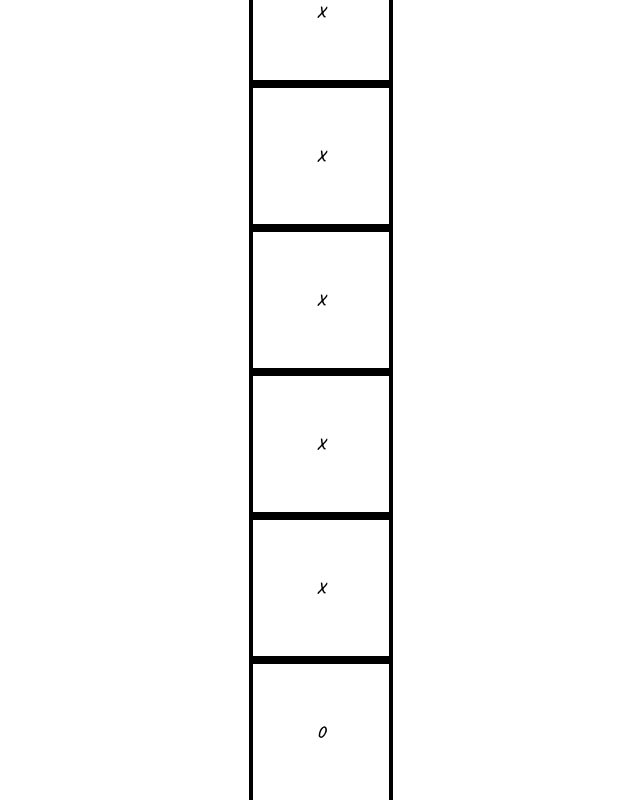
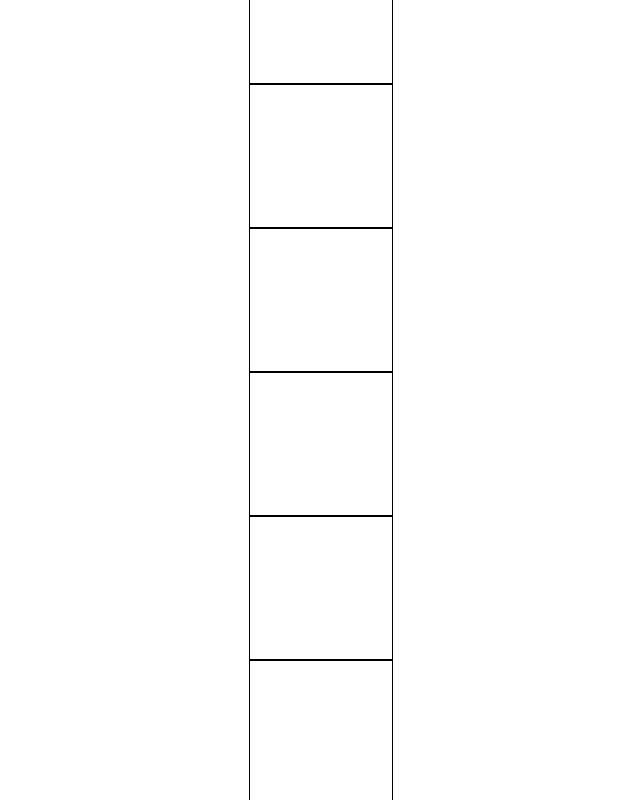
Before and after one commit to HenriqueMelo2007/tic-tac-toe, a Next.js app: page / in a window 1280 px wide. Shown: the top 800 px of the page, without its empty margins (319-959 px from the left). Built offline with nearby package versions, Linux system fonts and the light colour scheme.

Commit message:
adiciona função de ao clicar imprimir o valor de X na tela do usuário

```diff
--- a/src/app/page.tsx
+++ b/src/app/page.tsx
@@ -6,7 +6,7 @@ import { useState } from "react"
 export default function Home() {
 
   const [jogadorDaVez, setJogadorDaVez] = useState('X') // 'X' ou 'O'
-  const [quadrados, setQuadrados] = useState(['X', 'X', 'X', 'X', 'X', 'X', 'O', 'O', 'O']) // 'X' ou 'O'
+  const [quadrados, setQuadrados] = useState(['', '', '', '', '', '', '', '', '']) // 'X' ou 'O'
 
 
   return (
@@ -14,7 +14,7 @@ export default function Home() {
       <h1 className="text-5xl">Jogo da velha</h1>
 
       <div className="w-full grid grid-cols-colunaResponsiva px-padding-customizado justify-center mt-10">
-        {quadrados.map( (item, index) => <Box key={index} valor={item}></Box>)}
+        {quadrados.map( (item, index) => <Box key={index} id={index} valor={item} jogadorDaVez={jogadorDaVez}></Box>)}
       </div>
 
     </div>
--- a/src/components/box.tsx
+++ b/src/components/box.tsx
@@ -1,11 +1,23 @@
 'use client'
 
+import { useState } from "react"
+
 interface BoxProps {
+  id: number,
   valor: string,
+  jogadorDaVez: string,
 }
 
-export function Box ({valor}:BoxProps) {
+export function Box ({valor, id, jogadorDaVez}:BoxProps) {
+
+  const [valorState, setValorState] = useState(valor)
+
+  function click () {
+    setValorState(jogadorDaVez)
+  }
+
+
   return (
-    <div className="border-4 border-black text-black w-36 h-36 flex justify-center items-center">{valor}</div>
+    <div onClick={click} className="border border-black text-black w-36 h-36 flex justify-center items-center hover:cursor-pointer text-3xl">{valorState}</div>
   )
 }
```
